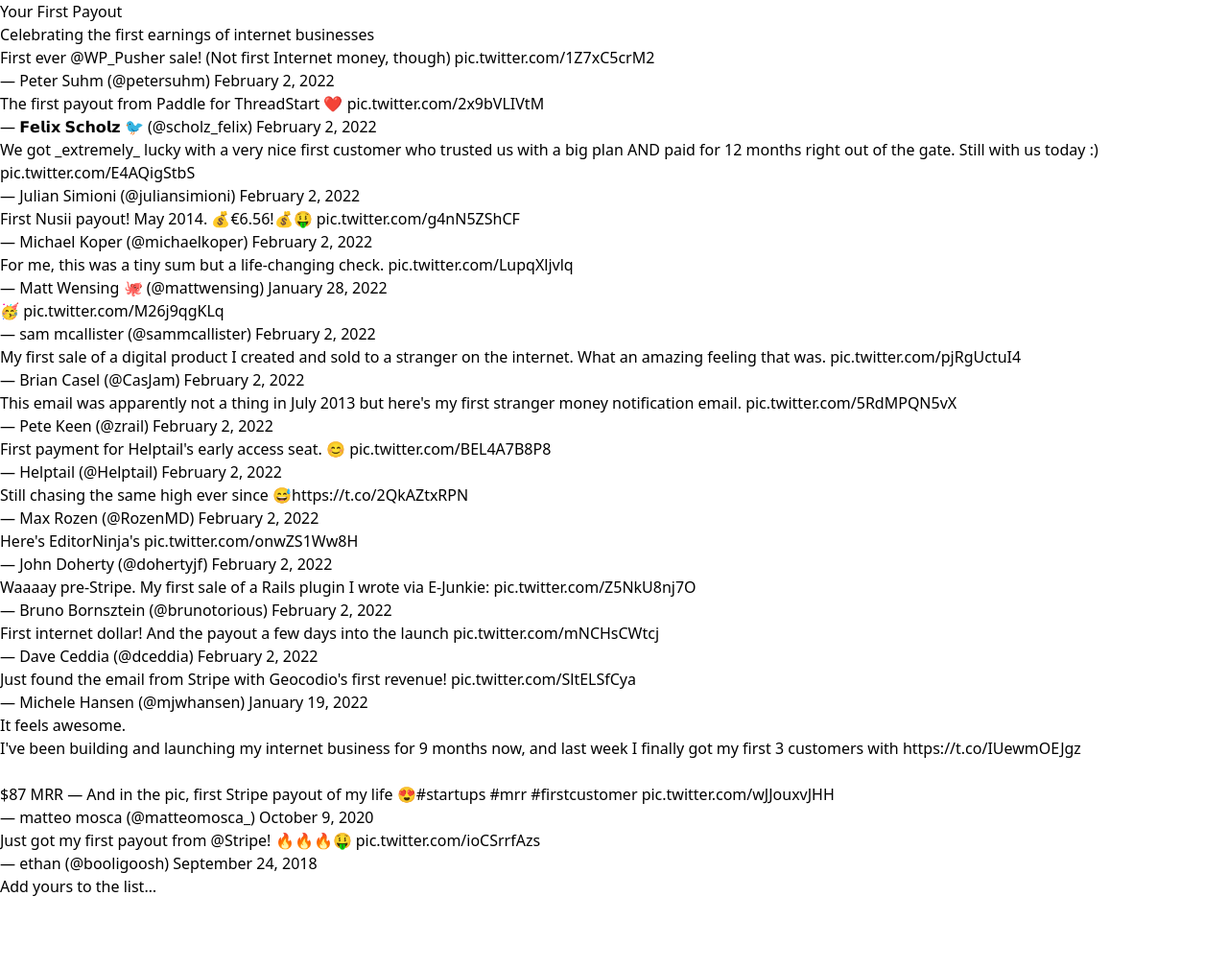
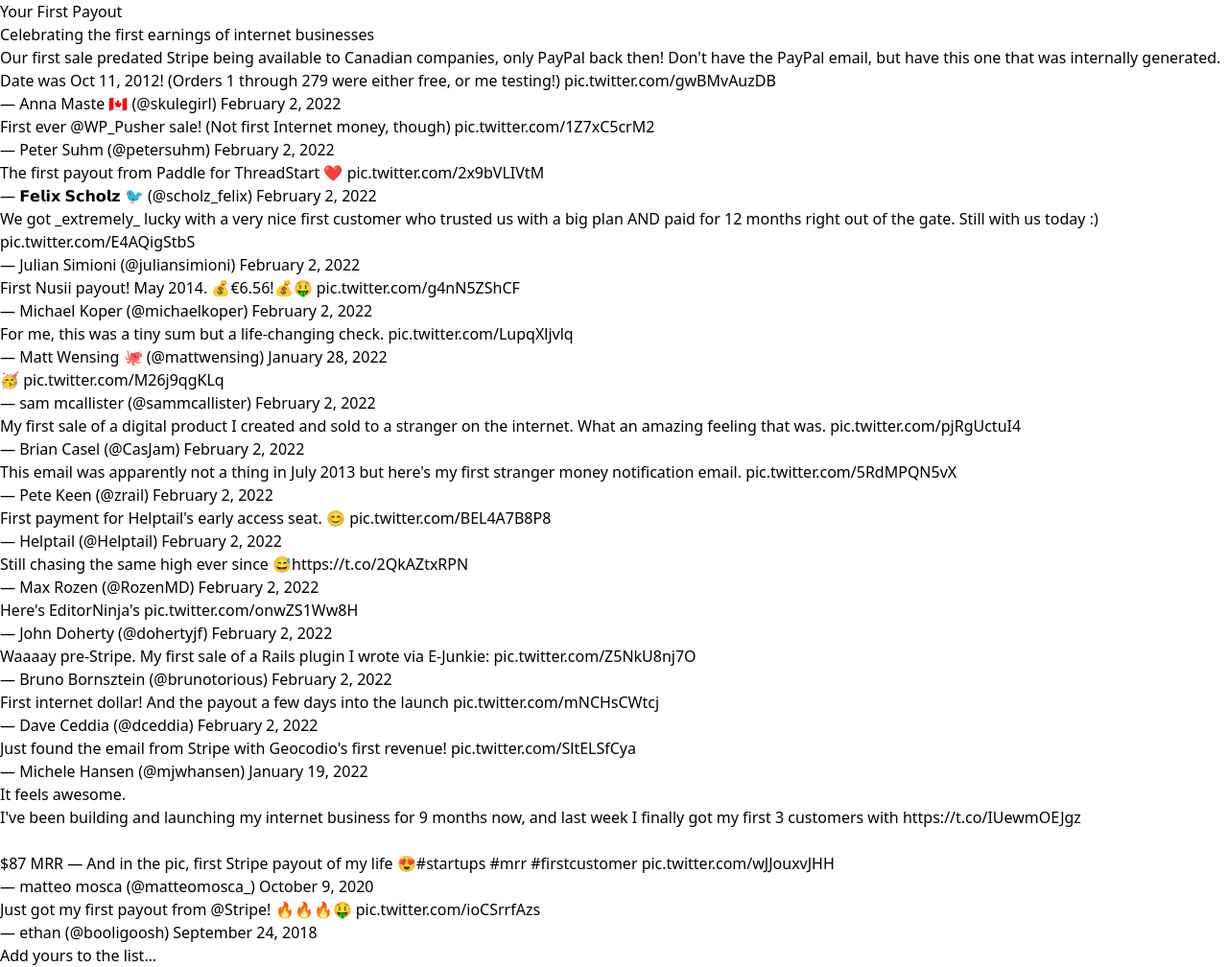
Before and after one commit to MiniCodeMonkey/yourfirstpayout.com, a website built with Parcel: page src/index.html in a window 1280 px wide. Shown: the whole page at 96% size. Before the commit the page ends 936 px from the top, so only its background shows below. Built offline with nearby package versions, Linux system fonts and the light colour scheme.

Commit message:
update
added

```diff
--- a/src/index.html
+++ b/src/index.html
@@ -20,6 +20,8 @@
     </h2>
 
     <div class="mx-auto max-w-lg">
+      <blockquote class="twitter-tweet" data-conversation="none" data-dnt="true"><p lang="en" dir="ltr">Our first sale predated Stripe being available to Canadian companies, only PayPal back then! Don&#39;t have the PayPal email, but have this one that was internally generated. Date was Oct 11, 2012! (Orders 1 through 279 were either free, or me testing!) <a href="https://t.co/gwBMvAuzDB">pic.twitter.com/gwBMvAuzDB</a></p>&mdash; Anna Maste 🇨🇦 (@skulegirl) <a href="https://twitter.com/skulegirl/status/1488963057216856065?ref_src=twsrc%5Etfw">February 2, 2022</a></blockquote>
+
       <blockquote class="twitter-tweet" data-conversation="none" data-dnt="true"><p lang="en" dir="ltr">First ever <a href="https://twitter.com/WP_Pusher?ref_src=twsrc%5Etfw">@WP_Pusher</a> sale! (Not first Internet money, though) <a href="https://t.co/1Z7xC5crM2">pic.twitter.com/1Z7xC5crM2</a></p>&mdash; Peter Suhm (@petersuhm) <a href="https://twitter.com/petersuhm/status/1488916513453133836?ref_src=twsrc%5Etfw">February 2, 2022</a></blockquote>
 
       <blockquote class="twitter-tweet" data-conversation="none" data-dnt="true"><p lang="en" dir="ltr">The first payout from Paddle for ThreadStart ❤ <a href="https://t.co/2x9bVLIVtM">pic.twitter.com/2x9bVLIVtM</a></p>&mdash; 𝗙𝗲𝗹𝗶𝘅 𝗦𝗰𝗵𝗼𝗹𝘇 🐦 (@scholz_felix) <a href="https://twitter.com/scholz_felix/status/1488917297951612931?ref_src=twsrc%5Etfw">February 2, 2022</a></blockquote>
```
